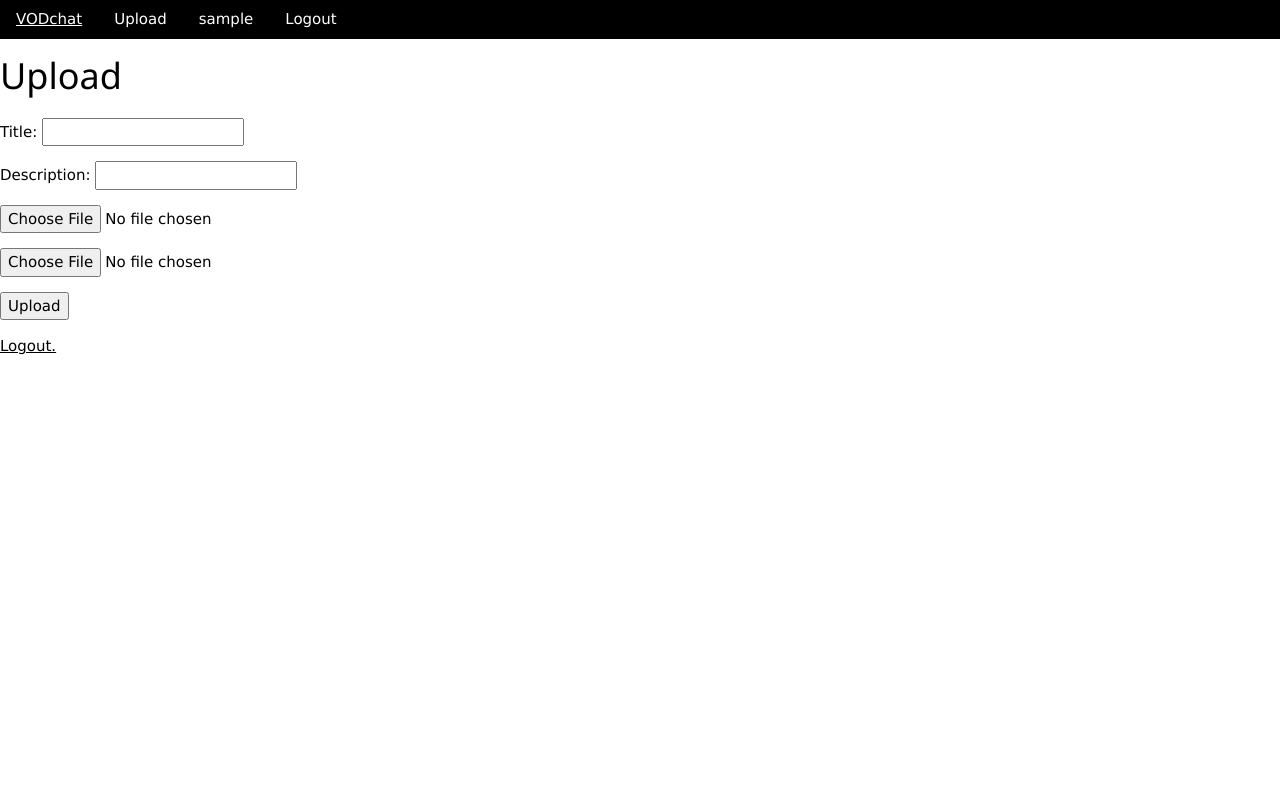
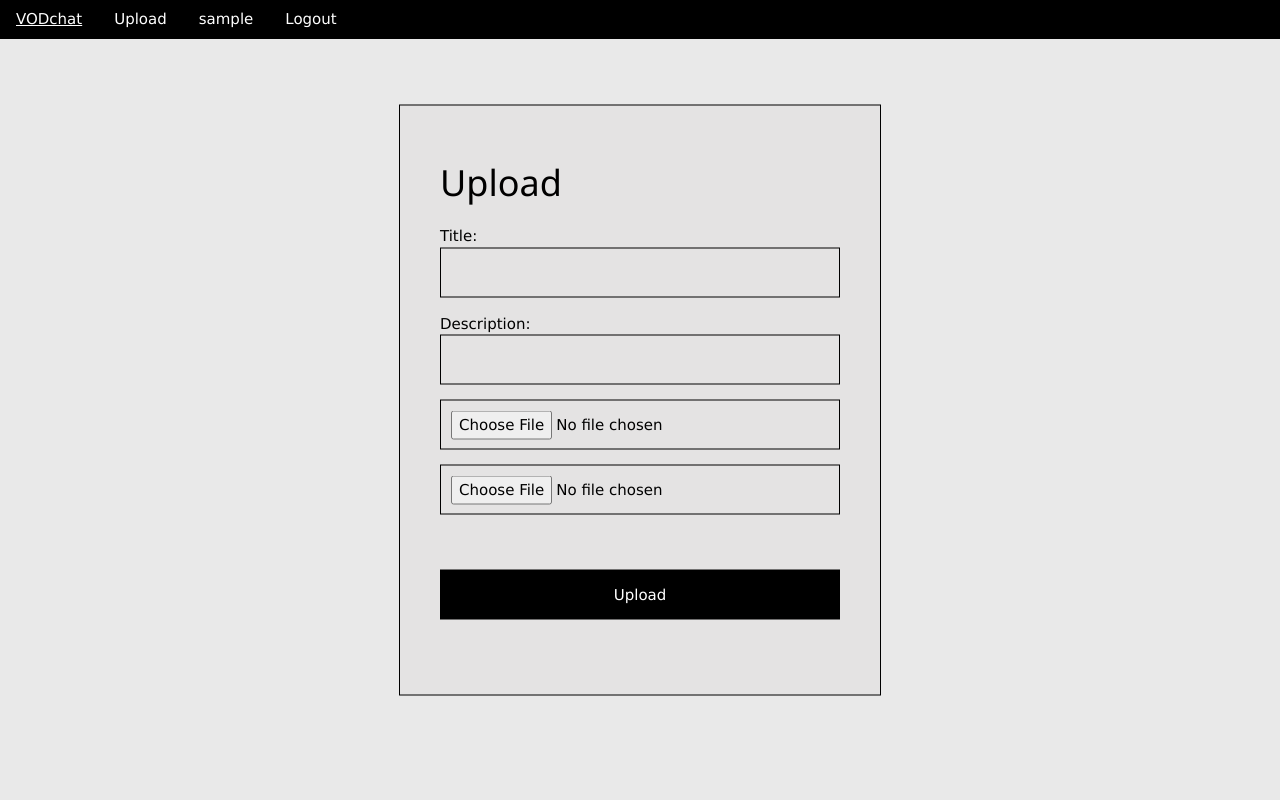
Before and after one commit to metchel/vodchat, a Django app: page /videos/upload in a window 1280 px wide. Run offline with Django 3.2, Linux system fonts and the light colour scheme; the visitor is signed in with stand-in values (Sample User, id 1).

Commit message:
updated videos pages (#4)
* added email validation and password reset

* update videos pages

```diff
--- /dev/null
+++ b/vodchatserver/videos/static/css/videos.css
@@ -0,0 +1,56 @@
+body {
+  background-color: #e9e9e9;
+}
+
+.to_center {
+  position: absolute;
+  left: 50%;
+  top: 50%;
+  transform: translate(-50%, -50%);
+  -webkit-transform: translate(-50%, -50%);
+  background-color: #e4e3e3;
+  padding: 40px;
+  border: 1px solid black;
+}
+
+input {
+  display: block;
+  padding: 10px 10px;
+  outline: none;
+  width: 400px;
+  height: 50px;
+  border: 1.5px solid black;
+  background-color: transparent;
+}
+
+input:hover {
+  background-color: #dddddd;
+}
+
+input:focus {
+  background-color: #d6d5d5;
+}
+
+#submit_button {
+  margin-top: 40px;
+  margin-bottom: 20px;
+}
+
+img:hover {
+  transition: transform .5s ease;
+  transform: scale(1.1);
+}
+
+.my_container {
+  margin-left: 5%;
+  margin-right: 5%;
+  margin-top: 3%;
+  margin-bottom: 3%;
+  padding: 2%;
+  border: 1px solid black;
+  background-color: #e4e3e3;
+}
+
+video {
+  background-color: black;
+}
--- a/vodchatserver/videos/templates/videos/home.html
+++ b/vodchatserver/videos/templates/videos/home.html
@@ -1,6 +1,12 @@
 {% extends "base.html" %}
 
+{% load static %}
+
 {% block content %}
+
+<head>
+  <link rel="stylesheet" href="{% static 'css/videos.css' %}">
+</head>
 
 <div class="w3-row-padding">
 {% for video in videos %}
--- a/vodchatserver/videos/templates/videos/upload_video.html
+++ b/vodchatserver/videos/templates/videos/upload_video.html
@@ -1,13 +1,22 @@
 {% extends "base.html" %}
+
+{% load static %}
 
 {% block content %}
 
-<h1>Upload</h1>
-<form enctype="multipart/form-data" method="POST" action="">
-{% csrf_token %}
-{{ form.as_p }}
-<input type="submit" value="Upload"/>
-</form>
-<p><a href="{% url 'logout'%}">Logout.</a></p>
+<head>
+  <link rel="stylesheet" href="{% static 'css/videos.css' %}">
+</head>
+
+<div class="to_center">
+  <h1>Upload</h1>
+  <form enctype="multipart/form-data" method="POST" action="">
+    {% csrf_token %}
+    {{ form.as_p }}
+    <center>
+      <input type="submit" value="Upload" class="w3-button w3-black" id="submit_button" />
+    </center>
+  </form>
+</div>
 
 {% endblock %}
```
Also changed, not shown: vodchatserver/videos/templates/videos/watch_video.html (+8 -2 lines).
